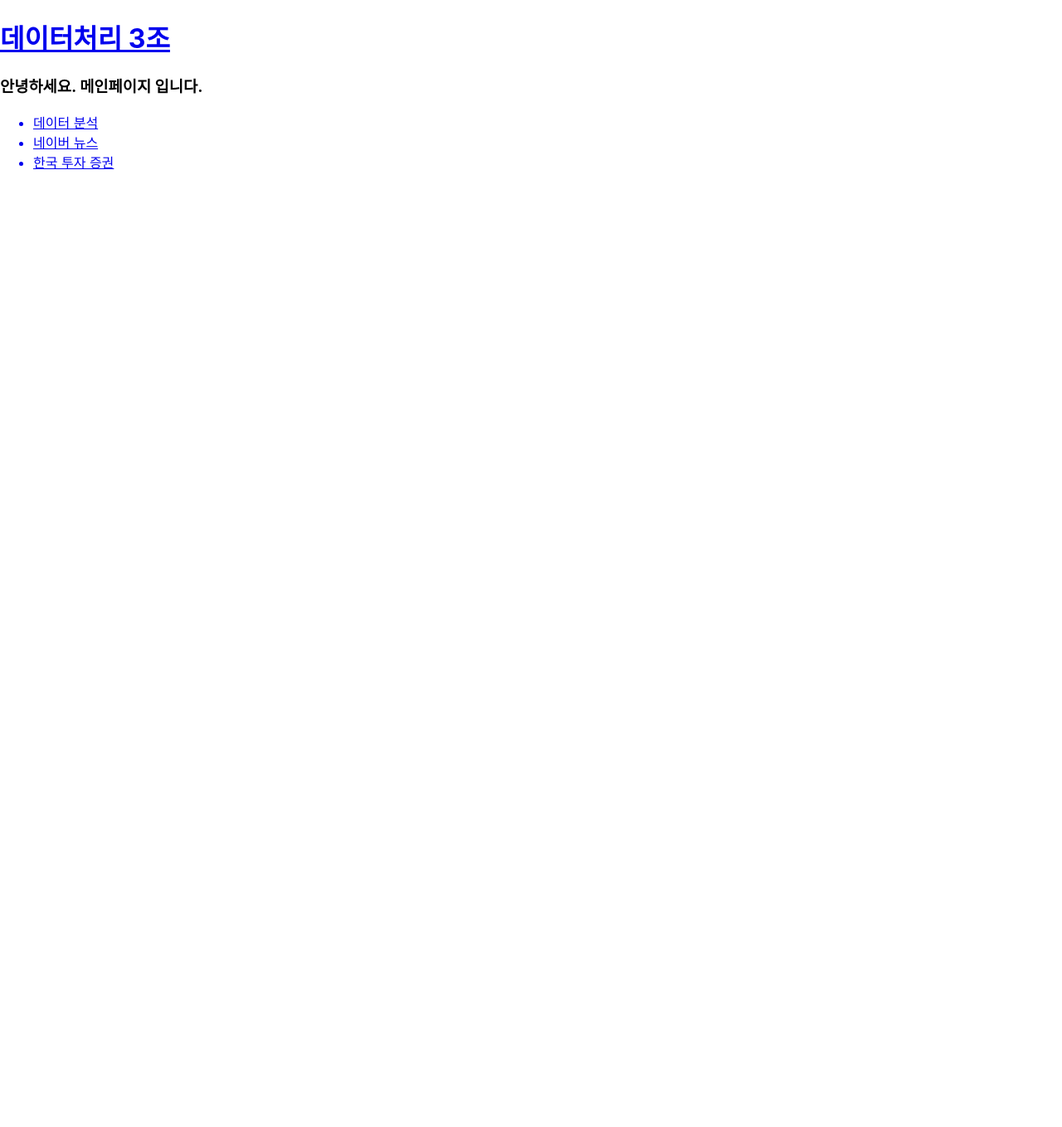
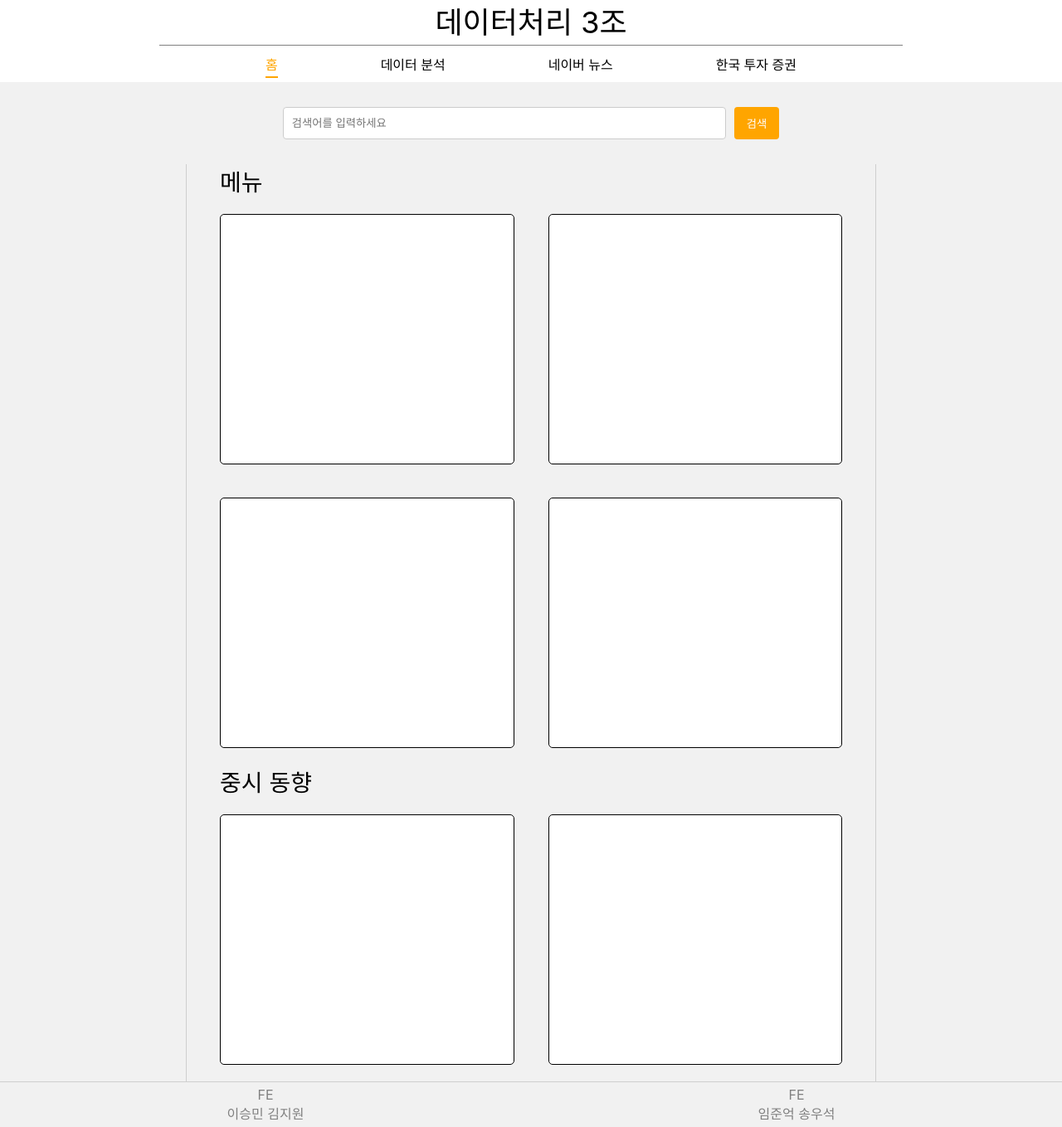
Before and after one commit to DataProcessing3/DP_front, a React (Create React App) app in the folder my-app/: page / in a window 1280 px wide. Shown: the whole page at 83% size. Before the commit the page ends 800 px from the top, so only its background shows below. Built offline with nearby package versions, Linux system fonts and the light colour scheme.

Commit message:
메인 페이지 초안

```diff
--- a/my-app/src/App.css
+++ b/my-app/src/App.css
@@ -13,26 +13,156 @@
   }
 }
 
-.App-header {
-  background-color: #282c34;
-  min-height: 100vh;
-  display: flex;
-  flex-direction: column;
-  align-items: center;
-  justify-content: center;
-  font-size: calc(10px + 2vmin);
-  color: white;
+.MainTitle{
+  text-align: center;
+  font-size: 36px;
+  line-height: 1.5;
+  color: black;
+}
+.custom-link {
+  text-decoration: none; /* 밑줄 제거 */
+  color: inherit; /* 텍스트 색상을 부모 요소로부터 상속 */
+}
+.underline {
+  width: 70%; /* 선의 너비 (조정 가능) */
+  height: 1px; /* 선의 두께 */
+  background-color: gray; /* 선의 색상 */
+  margin: auto; /* 자동으로 양쪽 여백을 맞춰 중앙 정렬 */
+}
+.MainBody{
+  width: 70%;
+  background-color: gray;
+}
+.app-container {
+  display:flex;
+  overflow-x: hidden; /* 수평 스크롤바 숨김 */
+  overflow-y: hidden; /* 세로 스크롤바 숨김 */
+  background-color: white; /* 원하는 배경색으로 변경 가능 */
+}
+.container-box{
+  height: auto; /* 화면 높이를 100%로 설정 */
+  width: 100vw;
+  background-color: rgb(241, 241, 241); /* 원하는 배경색으로 변경 가능 */
+}
+.nav-container{
+  display: flex; /* 가로 정렬 */
+  justify-content: space-between; /* 양 끝에 항목 배치 및 간격 벌리기 */
+  align-items: center; /* 세로 축 정렬 */
+  padding: 10px 0px; /* 상하 여백 및 좌우 여백 */
+  width: 50%; /* 전체 너비의 50%로 설정 (옵션) */
+  margin: 0 auto; /* 중앙 정렬을 위한 자동 여백 */
+}
+.nav-container a{
+  text-decoration: none; /* 링크 밑줄 제거 */
+  color: black; /* 기본 텍스트 색상 */
+  position: relative; /* 상대 위치 설정 */
+}
+.nav-container a:hover,
+.nav-container a.active {
+    color: orange; /* 마우스 오버 시 색상 변경 및 활성화된 링크 색상 */
 }
 
-.App-link {
-  color: #61dafb;
+/* 활성화된 링크 아래 주황색 선 추가 */
+.nav-container a.active::after {
+    content: ''; /* 빈 내용 */
+    display: block; /* 블록 요소로 설정 */
+    height: 2px; /* 선의 높이 */
+    background-color: orange; /* 선의 색상 */
+    position: absolute; /* 위치를 절대적으로 설정 */
+    left: 0; /* 왼쪽 정렬 */
+    right: 0; /* 오른쪽 정렬 */
+    bottom: -5px; /* 아래쪽 위치 조정 */
+}
+.search-form {
+  display: flex; /* 가로 정렬 */
+  justify-content: center; /* 중앙 정렬 */
+  margin: 30px 0px; /* 상단 여백 */
 }
 
-@keyframes App-logo-spin {
-  from {
-    transform: rotate(0deg);
-  }
-  to {
-    transform: rotate(360deg);
-  }
+.search-input {
+  padding: 10px 10px; /* 안쪽 여백 */
+  border: 1px solid #ccc; /* 테두리 색상 */
+  border-radius: 4px; /* 둥근 모서리 */
+  width: 40vw; /* 너비 설정 */
+  margin-right: 10px; /* 오른쪽 여백 */
 }
+
+.search-button {
+  padding: 10px 15px; /* 버튼 안쪽 여백 */
+  background-color: orange; /* 버튼 배경색 */
+  color: white; /* 버튼 글자색 */
+  border: none; /* 테두리 제거 */
+  border-radius: 4px; /* 둥근 모서리 */
+  cursor: pointer; /* 마우스 커서 변경 */
+}
+
+.search-button:hover {
+  background-color: darkorange; /* 마우스 오버 시 색상 변경 */
+}
+.main-container {
+  display: flex;
+  flex-direction: column; /* 세로 방향으로 정렬 */
+  align-items: center; /* 중앙 정렬 */
+  margin: 0px; /* 상단 여백 */
+}
+.bottom-container {
+  display: flex; /* 가로 정렬 */
+  justify-content: space-around; /* 양 끝에 항목 배치 및 간격 벌리기 */
+  align-items: center; /* 세로 축 정렬 */
+  width: 100%; /* 전체 너비의 50%로 설정 (옵션) */
+  background-color: rgb(241, 241, 241); /* 원하는 배경색으로 변경 가능 */
+  margin: 0 auto; /* 중앙 정렬을 위한 자동 여백 */
+  border-top: 1px solid rgb(207, 207, 207); /* 위쪽 테두리 추가 (1px 두께, 회색) */
+}
+.team-section {
+  display: flex; /* 가로 방향 정렬 */
+  justify-content: center; /* 중앙 정렬 */
+  margin: 5px 0; /* 위아래 간격 */
+}
+
+.category {
+  margin: 0 0px; /* 좌우 간격 */
+  text-align: center; /* 텍스트 중앙 정렬 */
+  color: gray;
+}
+
+
+.category p {
+  margin: 0; /* 글씨의 기본 여백 제거 */
+}
+
+.body-from{
+  display: flex; /* Flexbox 사용 */
+  flex-direction: column; /* 세로 방향 정렬 */
+  align-items: center; /* 세로 중앙 정렬 */
+  width: 65%; /* 전체 너비의 80% */
+  margin: 0 auto; /* 중앙 정렬을 위한 자동 여백 */
+  padding: 0 40px; /* 내부 여백 (선택 사항) */
+  box-sizing: border-box; /* 패딩을 포함한 총 너비 계산 */
+  border-left: 1px solid rgb(207, 207, 207); /* 테두리 (선택 사항) */
+  border-right: 1px solid rgb(207, 207, 207); /* 테두리 (선택 사항) */
+}
+.sub-title{
+  display: flex; /* Flexbox 사용 */
+  justify-content: flex-start; /* 왼쪽 정렬 */
+  width: 100%; /* 너비를 100%로 설정하여 부모 요소에 맞게 */
+  font-size: 28px;
+
+}
+.rectangle {
+  width: 47%; /* 부모 요소의 40% 크기 */
+  height: 300px; /* 고정된 높이 (예: 100px) */
+  margin: 20px 0px;
+  background-color: #ffffff; /* 사각형 배경색 (하얀색) */
+  border: 1px solid #000; /* 사각형 테두리 */
+  border-radius: 5px; /* 사각형 모서리 둥글게 */
+  display: flex; /* Flexbox 사용 */
+  justify-content: center; /* 중앙 정렬 */
+  align-items: center; /* 중앙 정렬 */
+  text-align: center; /* 텍스트 중앙 정렬 */
+}
+.data-container {
+  display: flex; /* 가로 정렬 */
+  width: 100%;
+  justify-content: space-between; /* 중앙 정렬 */
+}
--- a/my-app/src/App.js
+++ b/my-app/src/App.js
@@ -5,19 +5,26 @@ import KIS from './pages/KIS';
 import NaverNews from './pages/NaverNews';
 import Main from './pages/Main';
 import Header from './pages/Header';
+import Bottom from './pages/Bottom';
 
 const App = () => {
 	return (
-		<div className='App'>
-      <BrowserRouter>
-      <Header/>
-				<Routes>
-					<Route path="/" element={<Main />}></Route>
-					<Route path="/Main/DataAnalysis" element={<DataAnalysis />}></Route>
-          <Route path="/Main/NaverNews" element={<NaverNews />}></Route>
-					<Route path="/Main/KIS" element={<KIS />}></Route>
-				</Routes>
-			</BrowserRouter>
+		<div className='app-container'>
+		<div>
+    	<BrowserRouter>
+    	<Header>
+		</Header>
+		<div className='container-box'>
+			<Routes>
+				<Route path="/" element={<Main />}></Route>
+				<Route path="/DataAnalysis" element={<DataAnalysis />}></Route>
+        		<Route path="/NaverNews" element={<NaverNews />}></Route>
+				<Route path="/KIS" element={<KIS />}></Route>
+			</Routes>
+		</div>
+		<Bottom />
+		</BrowserRouter>
+		</div>
 		</div>
 	);
 }
--- /dev/null
+++ b/my-app/src/pages/Bottom.js
@@ -0,0 +1,26 @@
+import React from 'react';
+import "../App.css";
+
+const Bottom = () => {
+    return (
+        <div>
+        <div className="bottom-container">
+            <div className="team-section">
+                <div className="category">
+                    <p>FE</p>
+                    <p>이승민   김지원</p>
+
+                </div>
+            </div>
+            <div className="team-section">
+                <div className="category">
+                    <p>FE</p>
+                    <p>임준억   송우석</p>
+                </div>
+            </div>
+        </div>
+        </div>
+    );
+};
+
+export default Bottom;
--- a/my-app/src/pages/DataAnalysis.js
+++ b/my-app/src/pages/DataAnalysis.js
@@ -3,7 +3,9 @@ import React from 'react';
 function DataAnalysis(props) {
     return (
 		<>
-			<h1>DataAnalysis페이지 입니다.</h1>
+			<div>
+
+			</div>
 		</>
     );
 }
--- a/my-app/src/pages/Header.js
+++ b/my-app/src/pages/Header.js
@@ -1,13 +1,33 @@
 import React from 'react';
-import { Link } from 'react-router-dom';
+import { Link, NavLink } from 'react-router-dom';
+import "../App.css";
 
 function Header(props) {
     return (
-        <>
-            <Link to="/">
-                <h1>데이터처리 3조</h1>
-            </Link>
-        </>
+        <div>
+            <div className='MainTitle'>
+                <Link to="/" className='custom-link'>
+                    <a>데이터처리 3조</a>
+                </Link>
+                <div className="underline"></div>
+            </div>
+            <div>
+                <div className="nav-container">
+                    <NavLink to="/" activeClassName='active'>
+                        <span>홈</span>
+                    </NavLink>
+                    <NavLink to="/DataAnalysis" activeClassName='active'>
+                        <span>데이터 분석</span>
+                    </NavLink>
+                    <NavLink to="/NaverNews" activeClassName='active'>
+                        <span>네이버 뉴스</span>
+                    </NavLink>
+                    <NavLink to="/KIS" activeClassName='active'>
+                        <span>한국 투자 증권</span>
+                    </NavLink>
+                </div>
+            </div>
+        </div>
     );
 }
 
--- a/my-app/src/pages/KIS.js
+++ b/my-app/src/pages/KIS.js
@@ -3,7 +3,9 @@ import React from 'react';
 function KIS(props) {
     return (
 		<>
-			<h1>KIS페이지 입니다.</h1>
+			<div>
+
+			</div>
 		</>
     );
 }
--- a/my-app/src/pages/Main.js
+++ b/my-app/src/pages/Main.js
@@ -1,23 +1,50 @@
-import React from 'react';
-import { Link } from 'react-router-dom';
+import React, { useState } from 'react'; // React와 useState를 import
 
 const Main = (props) => {
-	return (
+    const [searchTerm, setSearchTerm] = useState('');
+
+    const handleSearch = (e) => {
+        e.preventDefault();
+        // 여기에서 검색어에 대한 로직을 추가합니다.
+        console.log("Searching for:", searchTerm);
+    };
+
+    return (
 		<>
-			<h3>안녕하세요. 메인페이지 입니다.</h3>
-			<ul>
-				<Link to="/Main/DataAnalysis">
-                    <li>데이터 분석</li>
-                </Link>
-				<Link to="/Main/NaverNews">
-                    <li>네이버 뉴스</li>
-                </Link>
-                <Link to="/Main/KIS">
-                    <li>한국 투자 증권</li>
-                </Link>
-			</ul>
+        <div className="main-container">
+            <form onSubmit={handleSearch} className="search-form">
+                <input
+                    type="text"
+                    value={searchTerm}
+                    onChange={(e) => setSearchTerm(e.target.value)}
+                    placeholder="검색어를 입력하세요"
+                    className="search-input"
+                />
+                <button type="submit" className="search-button">검색</button>
+            </form>
+        </div>
+		<div className='body-from'>
+			<div className='sub-title'>
+				메뉴
+			</div>
+			<div className='data-container'>
+				<div className="rectangle"></div>
+				<div className="rectangle"></div>
+			</div>
+			<div className='data-container'>
+				<div className="rectangle"></div>
+				<div className="rectangle"></div>
+			</div>
+			<div className='sub-title'>
+				중시 동향
+			</div>
+			<div className='data-container'>
+				<div className="rectangle"></div>
+				<div className="rectangle"></div>
+			</div>
+		</div>
 		</>
-	);
+    );
 };
 
 export default Main;
--- a/my-app/src/pages/NaverNews.js
+++ b/my-app/src/pages/NaverNews.js
@@ -3,7 +3,9 @@ import React from 'react';
 function NaverNews(props) {
     return (
 		<>
-			<h1>NaverNews페이지 입니다.</h1>
+			<div>
+
+			</div>
 		</>
     );
 }
```
